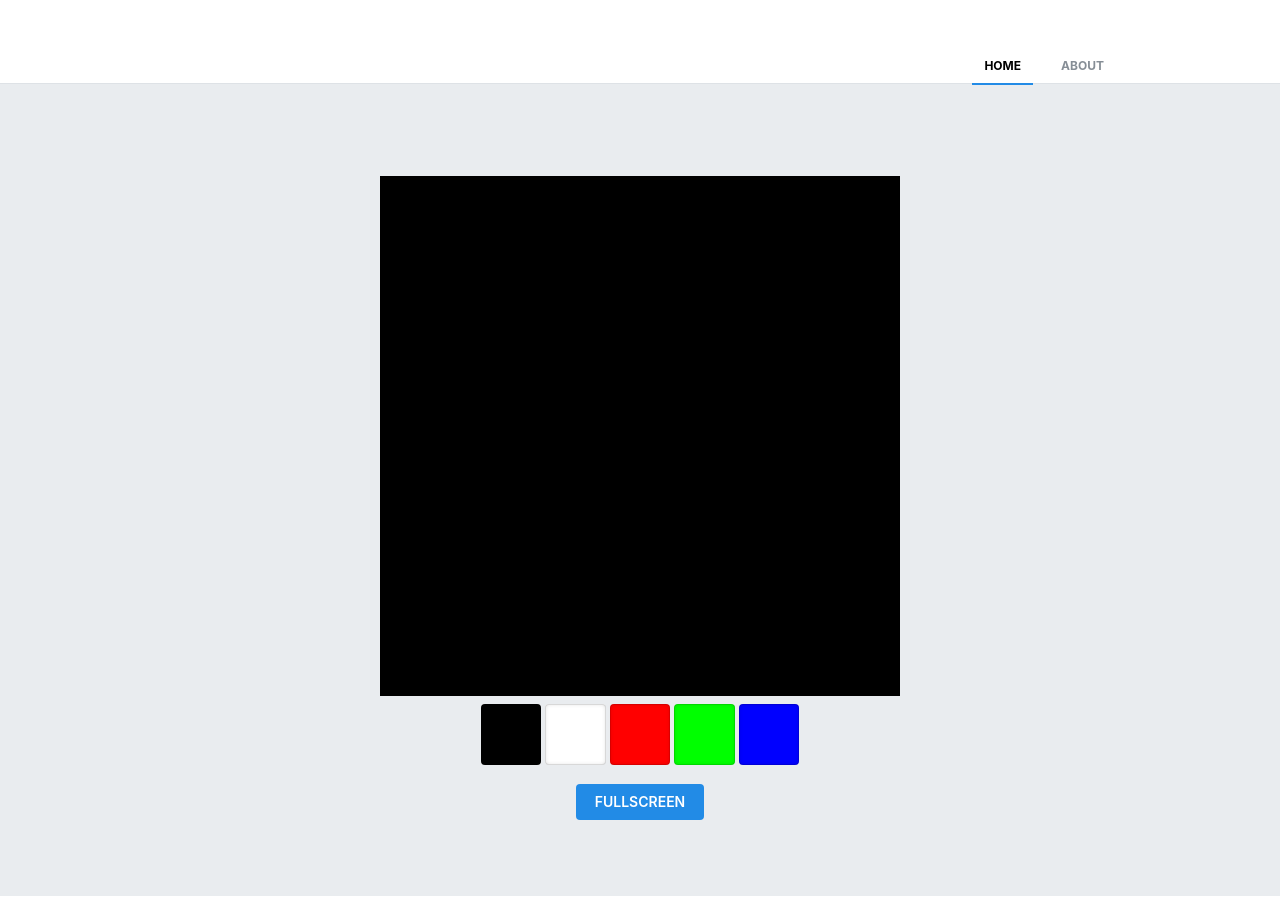
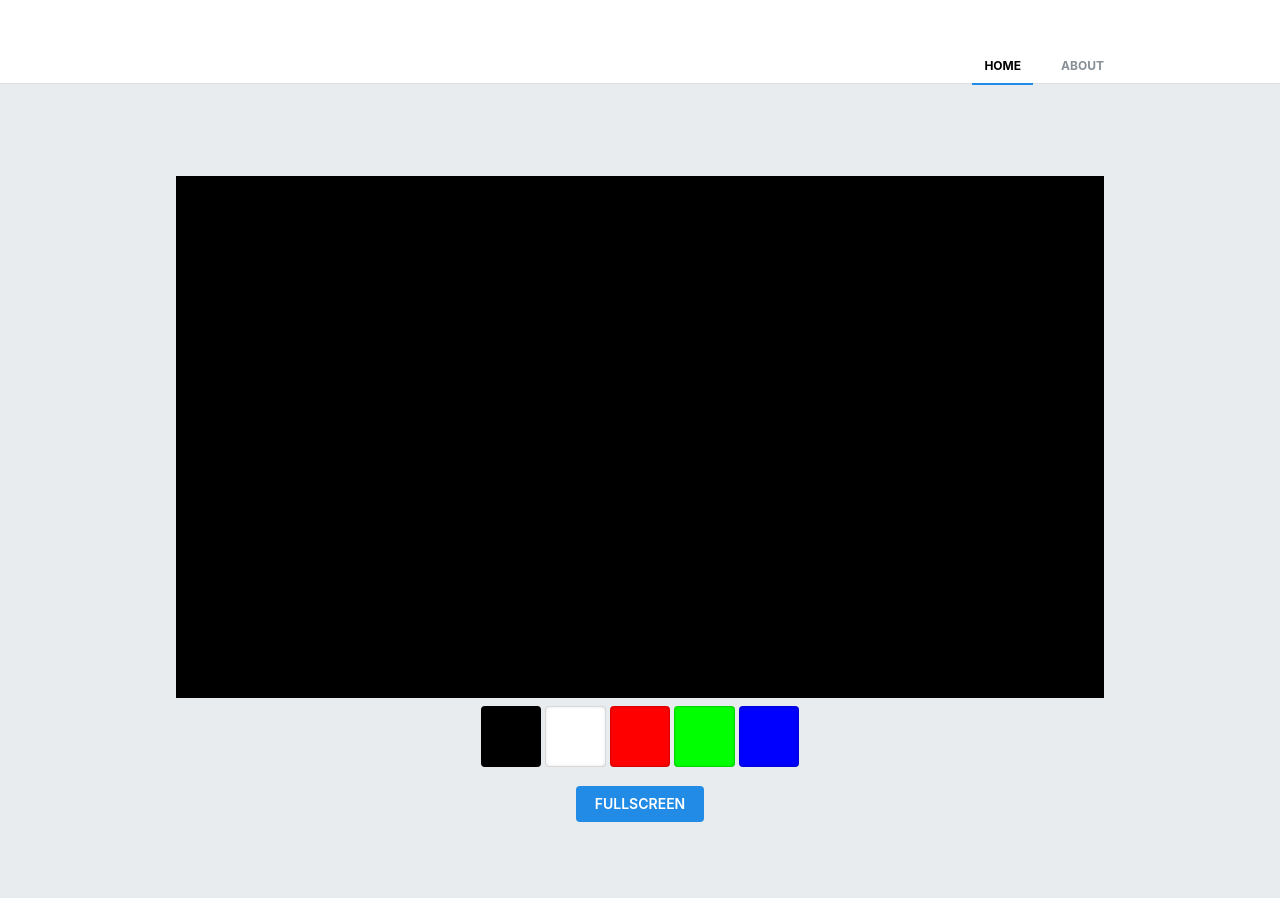
Before and after one commit to zhukovsergei/blackscreen, a React (Vite) app in the folder app/: page / in a window 1280 px wide. Built offline with nearby package versions, Linux system fonts and the light colour scheme.

Commit message:
Added aspect ratio for main canvas

```diff
--- a/app/src/Pages/Home.tsx
+++ b/app/src/Pages/Home.tsx
@@ -1,4 +1,4 @@
-import {Container, Stack, Button, Box, ColorPicker, Space} from '@mantine/core';
+import {Container, Stack, Button, Box, ColorPicker, Space, AspectRatio} from '@mantine/core';
 import { useFullscreen } from '@mantine/hooks';
 import {useState} from "react";
 
@@ -14,16 +14,17 @@ export function Home() {
     return (
         <Container>
 
+            <AspectRatio ratio={16 / 9}>
                 <Box
                     ref={ref}
-                    w={520}
-                    h={520}
                     mt={"5rem"}
                     bg={ color }
                     mx="auto"
                     onClick={() => toggleFullscreen()}
                 >
                 </Box>
+
+            </AspectRatio>
 
             <Stack align="center">
                 <ColorPicker withPicker={false} swatchesPerRow={5}  size="xl" format="hex"
```
